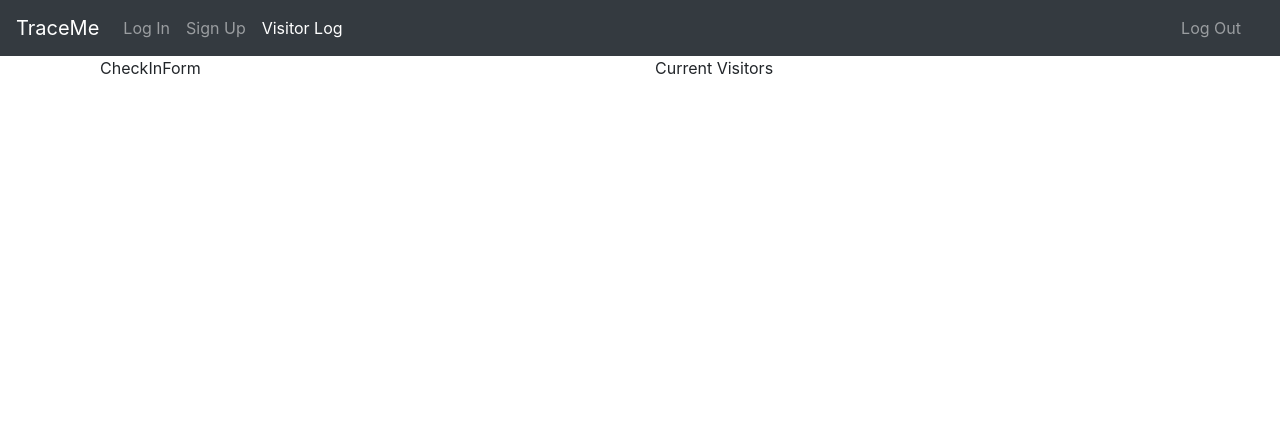
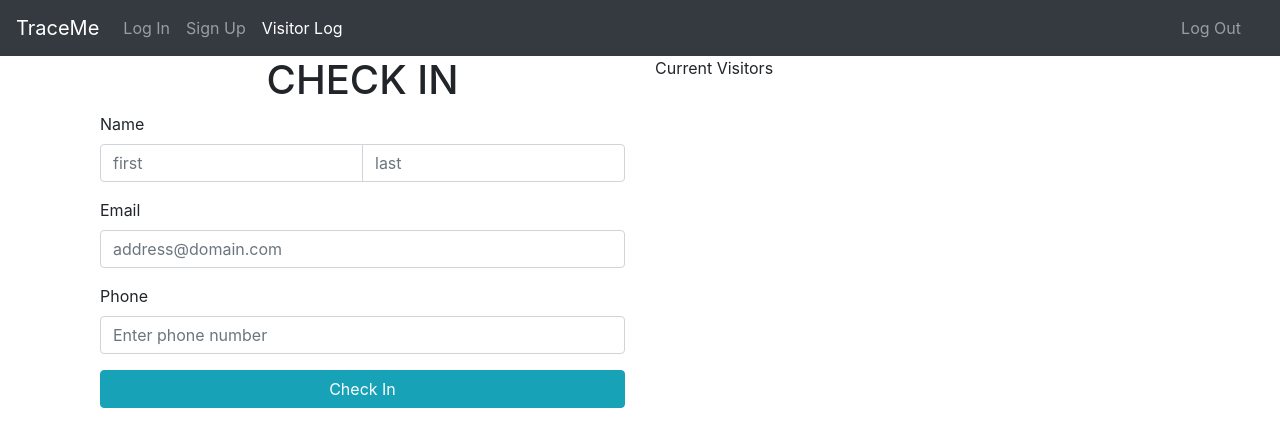
Before and after one commit to wickbushong/trace-me-2, a React (Create React App) app in the folder client/: page /log in a window 1280 px wide. Shown: the top 446 px of the page. Built offline with nearby package versions, Linux system fonts and the light colour scheme.

Commit message:
Format check in form.

```diff
--- a/client/src/App.js
+++ b/client/src/App.js
@@ -11,7 +11,7 @@ import Container from 'react-bootstrap/Container'
 import Navigation from './navigation/Navigation'
 import LogInPage from './containers/LogInPage'
 import SignUpPage from './containers/SignUpPage'
-import VisitorsPage from './containers/visitorsPage'
+import VisitorsPage from './containers/VisitorsPage'
 
 class App extends React.Component {
 
--- a/client/src/components/visits/checkInForm.js
+++ b/client/src/components/visits/checkInForm.js
@@ -1,22 +1,84 @@
 import React from 'react'
 import Form from 'react-bootstrap/Form'
+import Col from 'react-bootstrap/Col'
+import InputGroup from 'react-bootstrap/InputGroup'
+import Button from 'react-bootstrap/Button'
+
 
 class CheckInForm extends React.Component {
     constructor() {
         super()
         this.state = {
-            first_name: '',
+            firstName: '',
+            lastName: '',
             phone: '',
-            location: '',
-            email: '',
-            password: ''
+            email: ''
         }
+    }
+
+    handleOnChange = event => {
+        this.setState(prevState => {
+            return {
+            ...prevState,
+            [event.target.name]: event.target.value
+        }})
     }
 
     render() {
         return (
             <Form>
+                <h1 className="text-center">CHECK IN</h1>
 
+                <label htmlFor="formName">Name</label>
+                <InputGroup className="mb-3" id="formName">
+                    <Form.Control
+                        type="text"
+                        placeholder="first"
+                        name="firstName"
+                        required
+                        value={this.state.firstName}
+                        onChange={this.handleOnChange}
+                    />
+                    <Form.Control
+                        type="text"
+                        placeholder="last"
+                        name="lastName"
+                        required
+                        value={this.state.lastName}
+                        onChange={this.handleOnChange}
+                    />
+                </InputGroup>
+
+                <Form.Group controlId="formEmail">
+                    <Form.Label>Email</Form.Label>
+                    <Form.Control
+                        type="email"
+                        name="email"
+                        placeholder="address@domain.com"
+                        required
+                        value={this.state.email}
+                        onChange={this.handleOnChange}
+                    />
+                </Form.Group>
+
+                <Form.Group controlId="formPhone">
+                    <Form.Label>Phone</Form.Label>
+                    <Form.Control
+                        type="tel"
+                        name="phone"
+                        placeholder="Enter phone number"
+                        value={this.state.phone}
+                        onChange={this.handleOnChange}
+                    />
+                </Form.Group>
+
+                <Form.Group>
+                    <Button
+                        type="submit"
+                        variant="info"
+                        block
+                    >Check In</Button>
+                </Form.Group>
             </Form>
         )
     }
--- a/client/src/containers/visitorsPage.js
+++ b/client/src/containers/visitorsPage.js
@@ -2,13 +2,15 @@ import React from 'react'
 import Container from 'react-bootstrap/Container'
 import Row from 'react-bootstrap/Row'
 import Col from 'react-bootstrap/Col'
+
+import CheckInForm from '../components/visits/CheckInForm'
 
 class VisitorsPage extends React.Component {
     render() {
         return (
             <Container>
                 <Row>
-                    <Col>CheckInForm</Col>
+                    <Col><CheckInForm /></Col>
                     <Col>Current Visitors</Col>
                 </Row>
             </Container>
```
Also changed, not shown: 1 other file (tests, documents, lock files or other folders).
